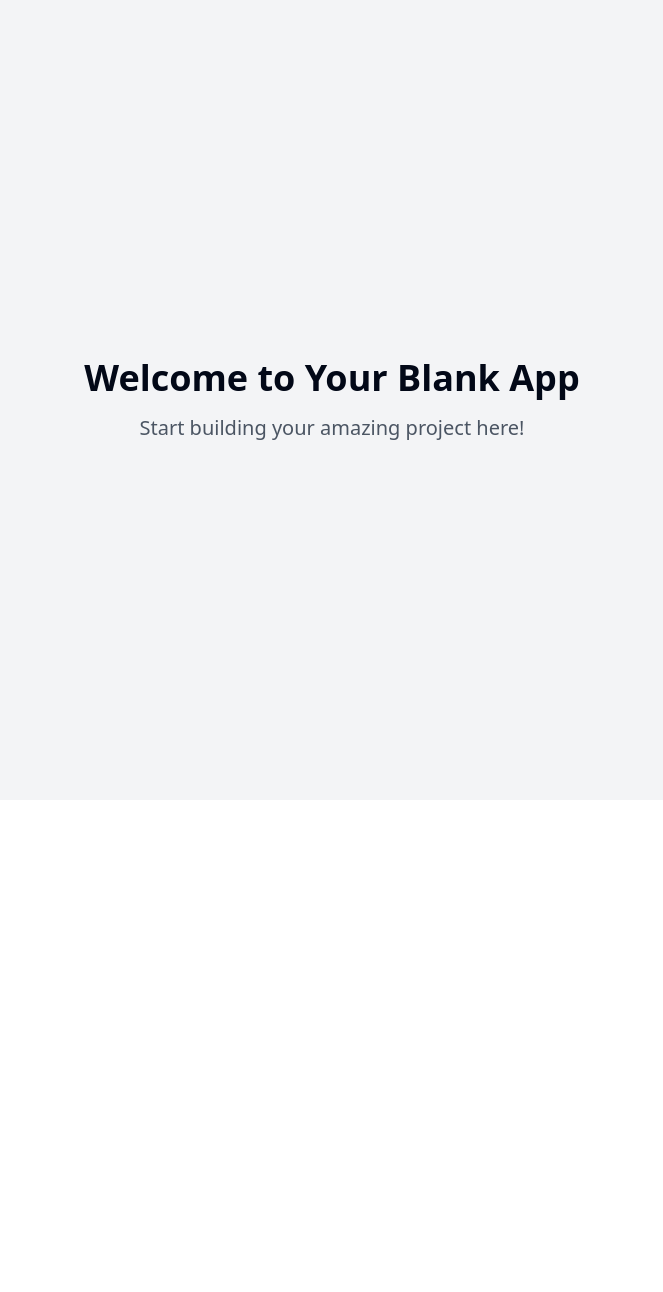
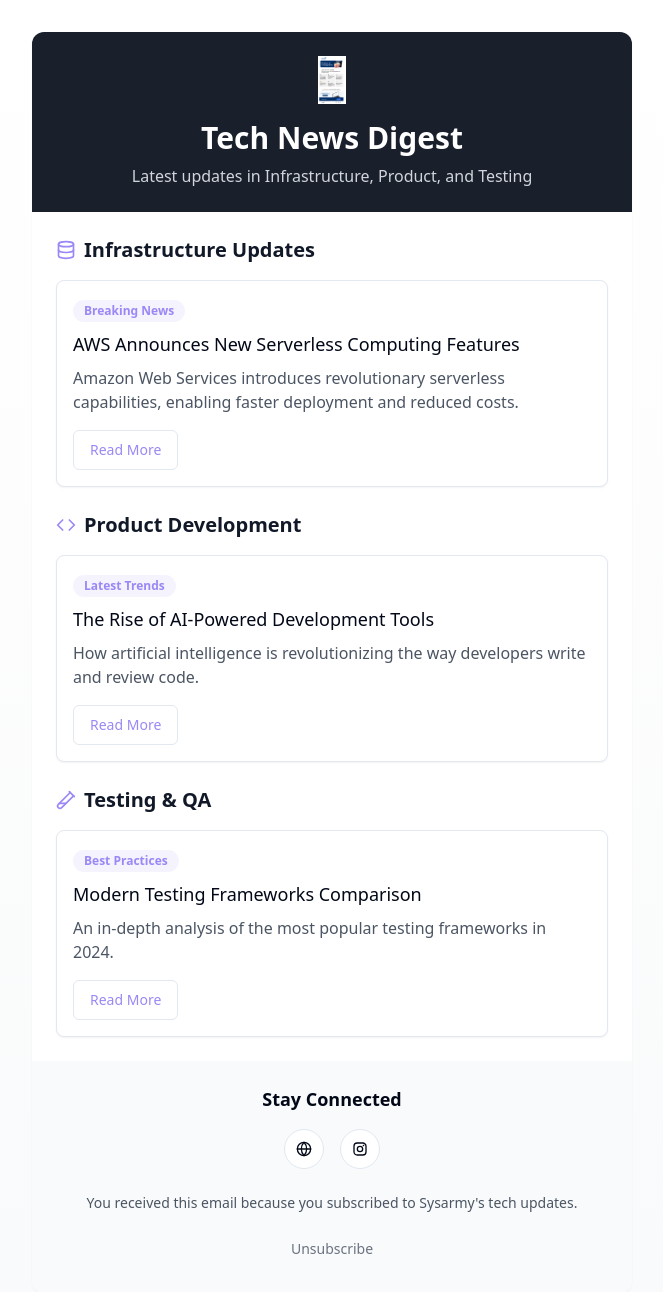
Before and after one commit to jassus/sysarmy-news, a React (Vite) app: page / in a window 1280 px wide. Shown: the top 1292 px of the page, without its empty margins (308-971 px from the left). Before the commit the page ends 800 px from the top, so only its background shows below. Built offline with nearby package versions, Linux system fonts and the light colour scheme.

Commit message:
Add email template
Adds an HTML email template for sharing Sysarmy tech news, incorporating best practices.  The email will cover infrastructure, product, and testing news.

```diff
--- a/src/pages/Index.tsx
+++ b/src/pages/Index.tsx
@@ -1,11 +1,106 @@
-// Update this page (the content is just a fallback if you fail to update the page)
+
+import { Card } from "@/components/ui/card";
+import { Badge } from "@/components/ui/badge";
+import { Button } from "@/components/ui/button";
+import { LucideGlobe, LucideDatabase, LucideCode, LucideTestTube2 } from "lucide-react";
 
 const Index = () => {
   return (
-    <div className="min-h-screen flex items-center justify-center bg-gray-100">
-      <div className="text-center">
-        <h1 className="text-4xl font-bold mb-4">Welcome to Your Blank App</h1>
-        <p className="text-xl text-gray-600">Start building your amazing project here!</p>
+    <div className="min-h-screen bg-gradient-to-b from-white to-gray-50 p-4 md:p-8">
+      {/* Email Container */}
+      <div className="mx-auto max-w-[600px] bg-white rounded-xl shadow-sm overflow-hidden">
+        {/* Header */}
+        <div className="bg-[#1A1F2C] p-6 text-center">
+          <img
+            src="/lovable-uploads/0139e1e1-fc03-458e-a5aa-34cb53506be5.png"
+            alt="Sysarmy Logo"
+            className="h-12 mx-auto mb-4"
+          />
+          <h1 className="text-2xl md:text-3xl font-bold text-white mb-2">
+            Tech News Digest
+          </h1>
+          <p className="text-gray-300">Latest updates in Infrastructure, Product, and Testing</p>
+        </div>
+
+        {/* Main Content */}
+        <div className="p-6">
+          <div className="space-y-6">
+            {/* Infrastructure News */}
+            <div>
+              <div className="flex items-center gap-2 mb-4">
+                <LucideDatabase className="h-5 w-5 text-[#9b87f5]" />
+                <h2 className="text-xl font-semibold text-gray-900">Infrastructure Updates</h2>
+              </div>
+              <Card className="p-4 hover:shadow-md transition-shadow">
+                <Badge className="mb-2 bg-[#9b87f5]/10 text-[#9b87f5] hover:bg-[#9b87f5]/20">Breaking News</Badge>
+                <h3 className="text-lg font-medium mb-2">AWS Announces New Serverless Computing Features</h3>
+                <p className="text-gray-600 mb-4">Amazon Web Services introduces revolutionary serverless capabilities, enabling faster deployment and reduced costs.</p>
+                <Button variant="outline" className="text-[#9b87f5] hover:text-[#7E69AB] hover:bg-[#9b87f5]/10">
+                  Read More
+                </Button>
+              </Card>
+            </div>
+
+            {/* Product Development */}
+            <div>
+              <div className="flex items-center gap-2 mb-4">
+                <LucideCode className="h-5 w-5 text-[#9b87f5]" />
+                <h2 className="text-xl font-semibold text-gray-900">Product Development</h2>
+              </div>
+              <Card className="p-4 hover:shadow-md transition-shadow">
+                <Badge className="mb-2 bg-[#9b87f5]/10 text-[#9b87f5] hover:bg-[#9b87f5]/20">Latest Trends</Badge>
+                <h3 className="text-lg font-medium mb-2">The Rise of AI-Powered Development Tools</h3>
+                <p className="text-gray-600 mb-4">How artificial intelligence is revolutionizing the way developers write and review code.</p>
+                <Button variant="outline" className="text-[#9b87f5] hover:text-[#7E69AB] hover:bg-[#9b87f5]/10">
+                  Read More
+                </Button>
+              </Card>
+            </div>
+
+            {/* Testing & QA */}
+            <div>
+              <div className="flex items-center gap-2 mb-4">
+                <LucideTestTube2 className="h-5 w-5 text-[#9b87f5]" />
+                <h2 className="text-xl font-semibold text-gray-900">Testing & QA</h2>
+              </div>
+              <Card className="p-4 hover:shadow-md transition-shadow">
+                <Badge className="mb-2 bg-[#9b87f5]/10 text-[#9b87f5] hover:bg-[#9b87f5]/20">Best Practices</Badge>
+                <h3 className="text-lg font-medium mb-2">Modern Testing Frameworks Comparison</h3>
+                <p className="text-gray-600 mb-4">An in-depth analysis of the most popular testing frameworks in 2024.</p>
+                <Button variant="outline" className="text-[#9b87f5] hover:text-[#7E69AB] hover:bg-[#9b87f5]/10">
+                  Read More
+                </Button>
+              </Card>
+            </div>
+          </div>
+        </div>
+
+        {/* Footer */}
+        <div className="bg-gray-50 p-6 text-center">
+          <h3 className="text-lg font-semibold mb-4">Stay Connected</h3>
+          <div className="flex justify-center gap-4 mb-6">
+            <Button variant="outline" size="icon" className="rounded-full">
+              <LucideGlobe className="h-4 w-4" />
+            </Button>
+            <Button variant="outline" size="icon" className="rounded-full">
+              <svg
+                className="h-4 w-4 fill-current"
+                xmlns="http://www.w3.org/2000/svg"
+                viewBox="0 0 24 24"
+              >
+                <path d="M7.8 2h8.4C19.4 2 22 4.6 22 7.8v8.4a5.8 5.8 0 0 1-5.8 5.8H7.8C4.6 22 2 19.4 2 16.2V7.8A5.8 5.8 0 0 1 7.8 2m-.2 2A3.6 3.6 0 0 0 4 7.6v8.8C4 18.39 5.61 20 7.6 20h8.8a3.6 3.6 0 0 0 3.6-3.6V7.6C20 5.61 18.39 4 16.4 4H7.6m9.65 1.5a1.25 1.25 0 0 1 1.25 1.25A1.25 1.25 0 0 1 17.25 8A1.25 1.25 0 0 1 16 6.75a1.25 1.25 0 0 1 1.25-1.25M12 7a5 5 0 0 1 5 5a5 5 0 0 1-5 5a5 5 0 0 1-5-5a5 5 0 0 1 5-5m0 2a3 3 0 0 0-3 3a3 3 0 0 0 3 3a3 3 0 0 0 3-3a3 3 0 0 0-3-3Z" />
+              </svg>
+            </Button>
+          </div>
+          <p className="text-sm text-gray-600">
+            You received this email because you subscribed to Sysarmy's tech updates.
+          </p>
+          <div className="mt-4">
+            <Button variant="link" className="text-sm text-gray-500 hover:text-[#9b87f5]">
+              Unsubscribe
+            </Button>
+          </div>
+        </div>
       </div>
     </div>
   );
```
Also changed, not shown: public/lovable-uploads/0139e1e1-fc03-458e-a5aa-34cb53506be5.png (added).
